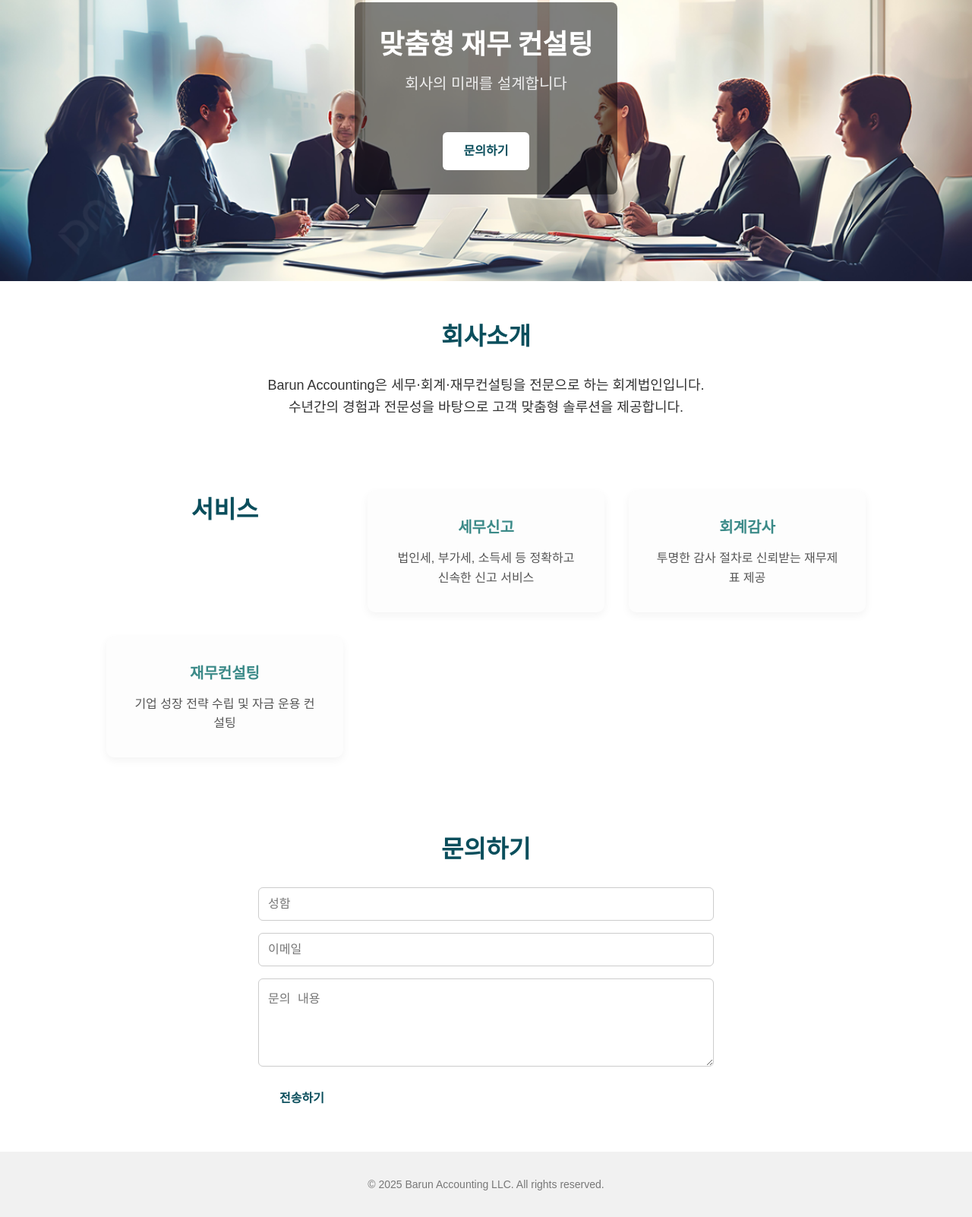
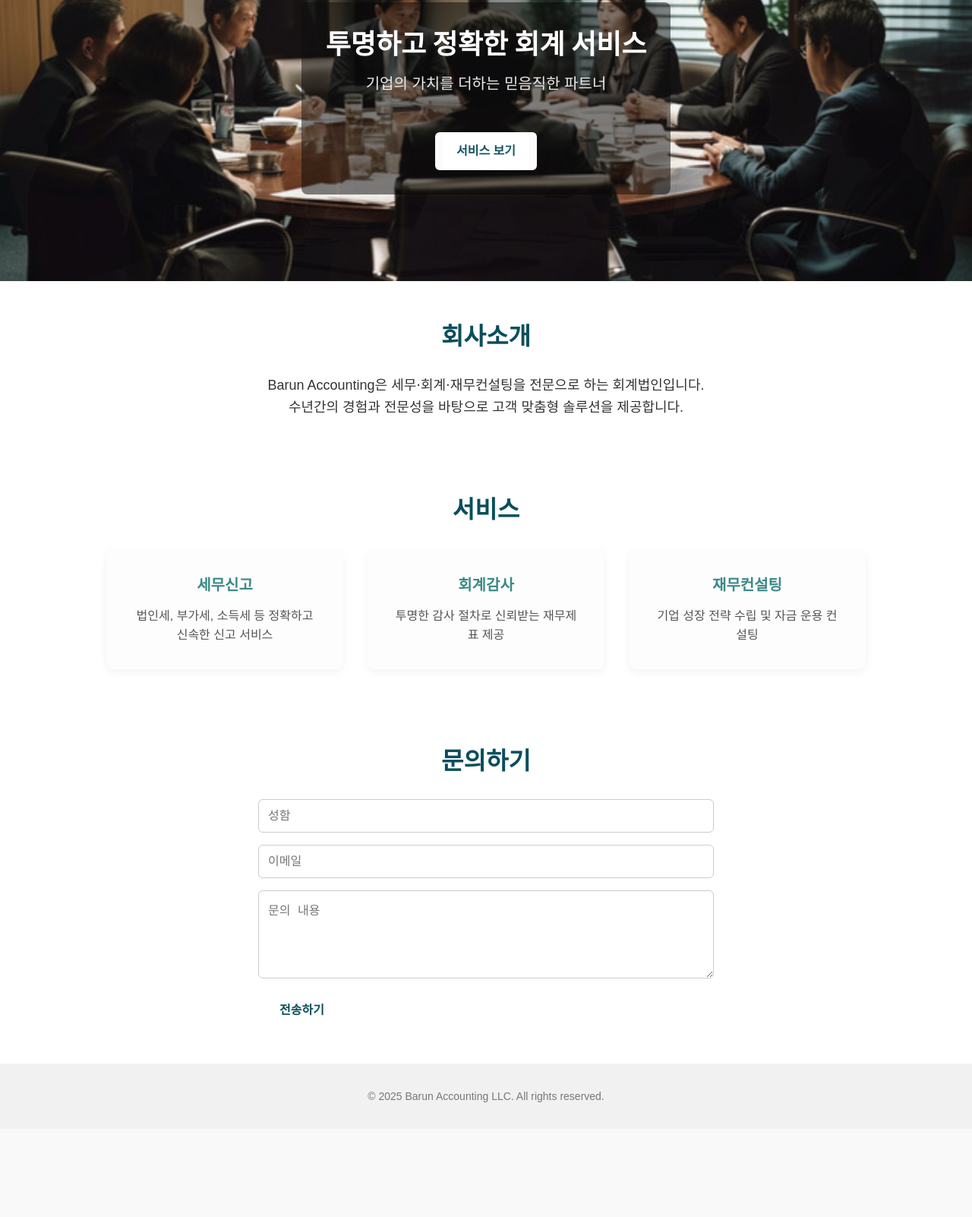
Before and after one commit to SanghyukLEE99/barun, a plain HTML site: page index.html in a window 1280 px wide. Shown: the part 194-1796 px from the top of the page at 76% size. After the commit the page ends 1680 px from the top, so only its background shows below. Drawn offline with nearby package versions, Linux system fonts and the light colour scheme.

Commit message:
Update index.html

```diff
--- a/index.html
+++ b/index.html
@@ -1,3 +1,4 @@
+<!-- index.html -->
 <!DOCTYPE html>
 <html lang="ko">
 <head>
@@ -5,8 +6,9 @@
   <meta name="viewport" content="width=device-width, initial-scale=1.0" />
   <title>Barun Accounting, LLC</title>
 
-<!-- Playfair Display : 700 -->
-<link href="https://fonts.googleapis.com/css2?family=Playfair+Display:wght@700&display=swap" rel="stylesheet">
+  <!-- Google Fonts -->
+  <link href="https://fonts.googleapis.com/css2?family=Montserrat:wght@700;900&display=swap" rel="stylesheet" />
+  <link href="https://fonts.googleapis.com/css2?family=Playfair+Display:wght@700&display=swap" rel="stylesheet" />
 
   <!-- Site Styles -->
   <link rel="stylesheet" href="styles.css" />
@@ -55,7 +57,7 @@
         <a href="#services" class="btn">서비스 보기</a>
       </div>
     </div>
-  <div class="slide slide2 active">
+    <div class="slide slide2">
       <div class="hero-content">
         <h2>맞춤형 재무 컨설팅</h2>
         <p>회사의 미래를 설계합니다</p>
@@ -71,8 +73,7 @@
     <div class="container">
       <h3>회사소개</h3>
       <p>
-        Barun Accounting은 세무⋅회계⋅재무컨설팅을 전문으로 하는 회계법인입니다.
-        <br />
+        Barun Accounting은 세무⋅회계⋅재무컨설팅을 전문으로 하는 회계법인입니다.<br />
         수년간의 경험과 전문성을 바탕으로 고객 맞춤형 솔루션을 제공합니다.
       </p>
     </div>
@@ -80,8 +81,9 @@
 
   <!-- Services Section -->
   <section id="services">
-    <div class="container cards">
+    <div class="container">
       <h3>서비스</h3>
+      <div class="cards">
         <div class="card">
           <h4>세무신고</h4>
           <p>법인세, 부가세, 소득세 등 정확하고 신속한 신고 서비스</p>
@@ -93,6 +95,7 @@
         <div class="card">
           <h4>재무컨설팅</h4>
           <p>기업 성장 전략 수립 및 자금 운용 컨설팅</p>
+        </div>
       </div>
     </div>
   </section>
@@ -113,11 +116,15 @@
   <!-- Footer -->
   <footer>
     <div class="container">
-      © 2025 Barun Accounting LLC. All rights reserved.
+      © <span id="year"></span> Barun Accounting LLC. All rights reserved.
     </div>
   </footer>
 
   <!-- Scripts -->
   <script src="script.js" defer></script>
+  <script>
+    // 자동 연도 업데이트
+    document.getElementById('year').textContent = new Date().getFullYear();
+  </script>
 </body>
 </html>
```
Lines whose indentation alone changed are shown as unchanged.
